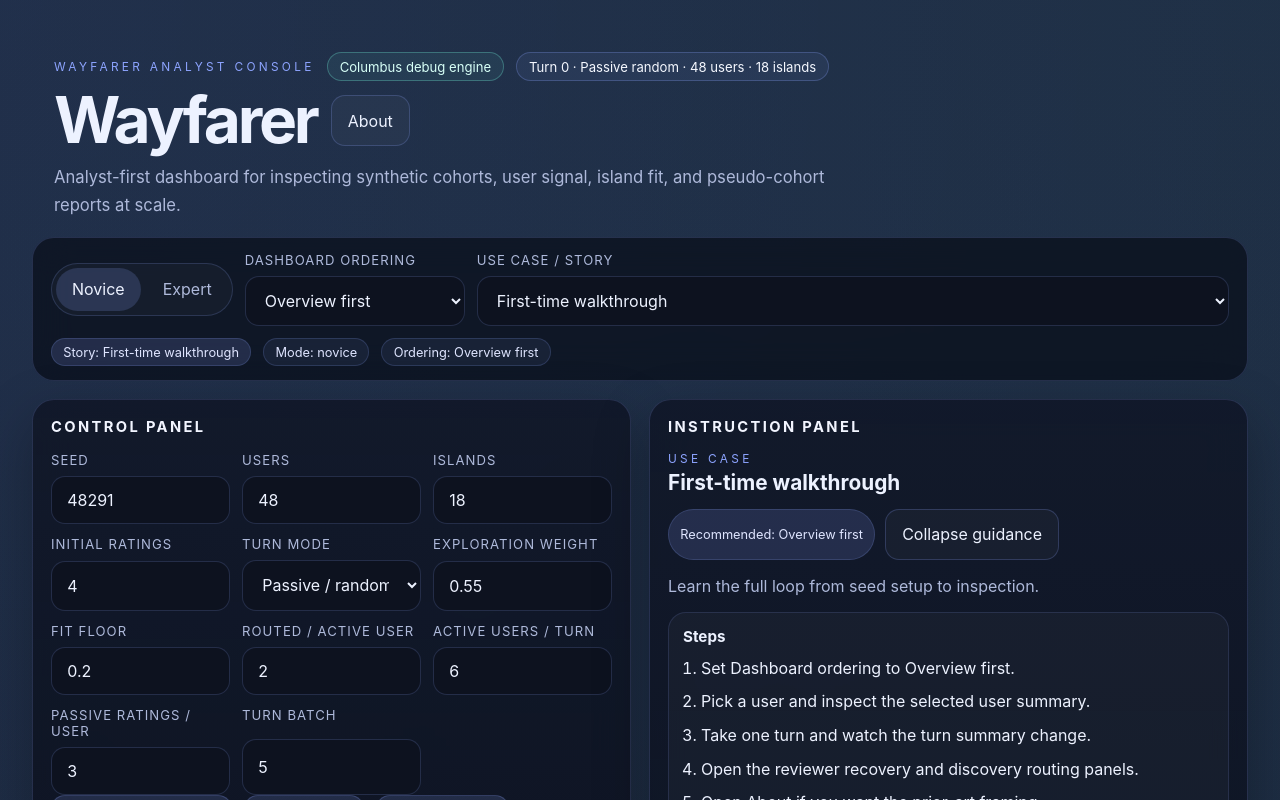
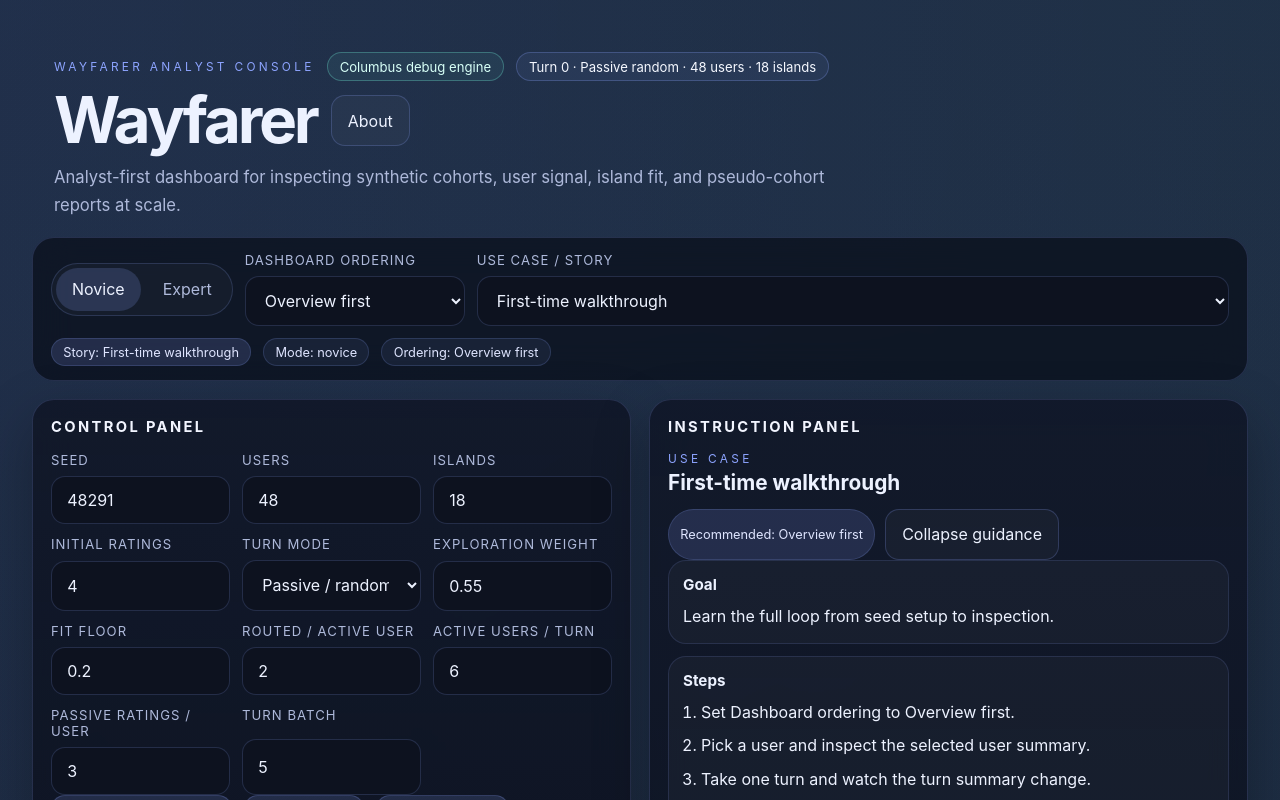
Before and after one commit to BrianUrbanek/Wayfarer, a React (Vite) app: page / in a window 1280 px wide. Shown: the top 800 px of the page. Built offline with nearby package versions, Linux system fonts and the light colour scheme.

Commit message:
fix: show goal heading in instruction panel

```diff
--- a/src/App.tsx
+++ b/src/App.tsx
@@ -2021,9 +2021,12 @@ export default function App() {
               </button>
             </div>
           </div>
-          <p className="muted">{selectedStory.goal}</p>
           {guidanceOpen ? (
             <div className="instruction-grid">
+              <section className="detail-block">
+                <h4>Goal</h4>
+                <p>{selectedStory.goal}</p>
+              </section>
               <section className="detail-block">
                 <h4>Steps</h4>
                 <ol className="instruction-list">
```
